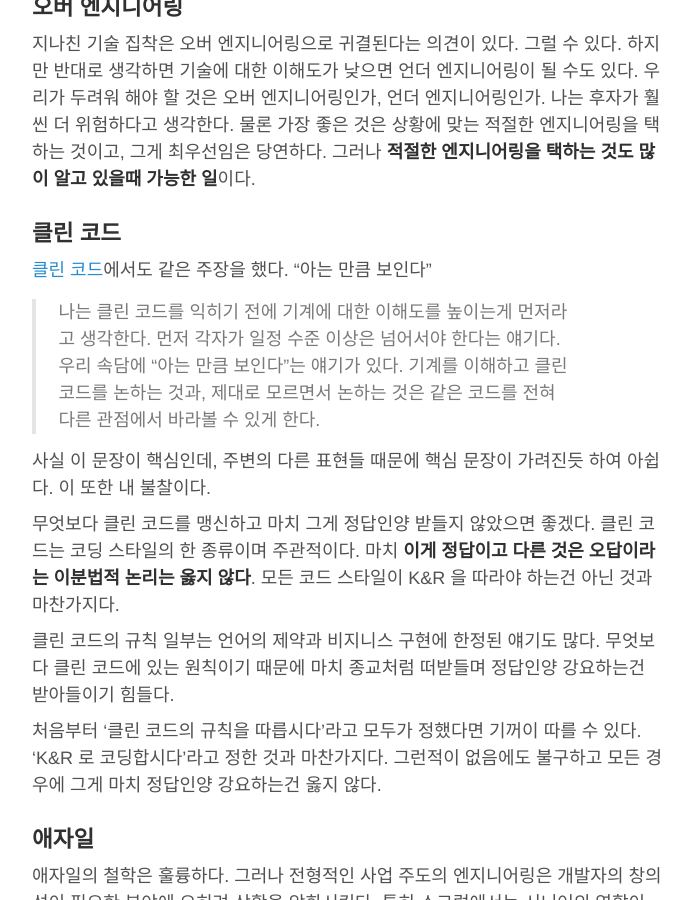
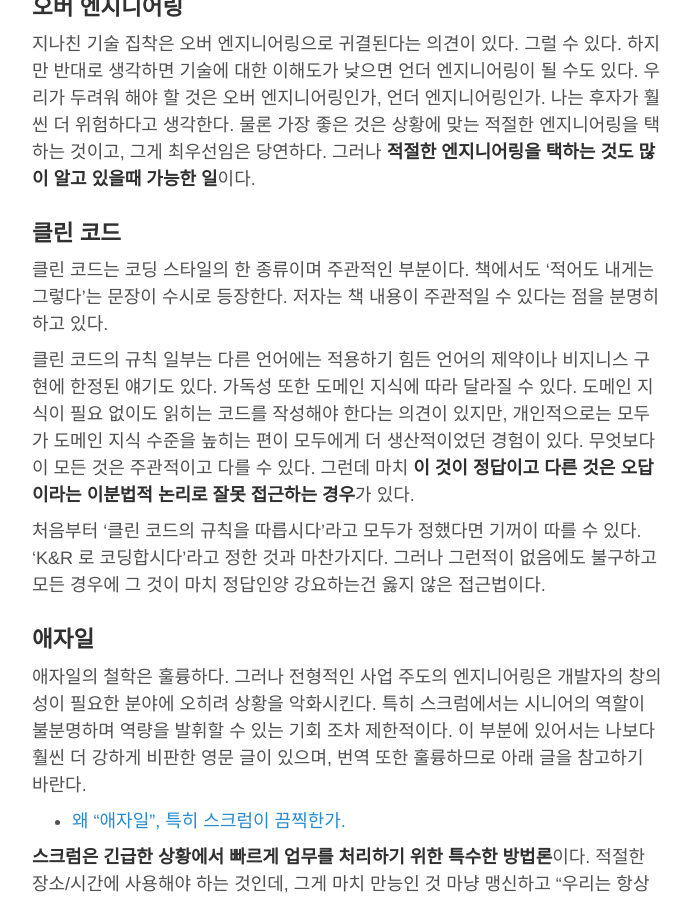
Before and after one commit to Umaigenomu/likejazz.github.io, a Jekyll site: the page built from _posts/2016-01-04-senior-developers.md, in a window 1280 px wide and 900 px high, scrolled down 1928 px. Shown: the whole window, without its empty margins (293-984 px from the left). Built offline with Jekyll 4.4.1, drawn with Linux system fonts in a browser that asks for light colours; some of the changed text lies outside the part shown.

Commit message:
Publishing

```diff
--- a/_posts/2016-01-04-senior-developers.md
+++ b/_posts/2016-01-04-senior-developers.md
@@ -22,7 +22,7 @@ title: 시니어 개발자의 조건
 
 ### 서비스 개발자
 
-주장하는 바가 서비스 개발을 매도하고 시스템 개발이 최고라는 얘기가 아니다. 완전히 잘못된 오해를 하고 있다. 알고리즘이 최고이며 과학자가 되라는 얘기도 아니다. 내 주장은 서비스 개발자를 타겟으로 하고 있다. 나 또한 서비스 개발을 주 업무로 하고 있으며 서비스를 개발할 때가 가장 즐겁다. 주장의 핵심은 '**시스템 개발을 이해하고, 서비스 개발을 해야 한다**'는 것이다. 시스템을 모르고 서비스 개발을 해선 안된다. 당연히 시스템을 얼마나 잘 이해하느냐에 따라 서비스 품질에도 차이가 난다.
+주장하는 바가 서비스 개발을 매도하고 시스템 개발이 최고라는 얘기가 아니다. 완전히 잘못된 오해를 하고 있다. 알고리즘이 최고이며 과학자가 되라는 얘기도 아니다. 내 주장은 서비스 개발자를 타겟으로 하고 있다. 나 또한 서비스 개발을 주 업무로 하고 있으며 서비스를 개발할 때가 가장 즐겁다. 주장의 핵심은 **시스템 개발을 이해하고, 서비스 개발을 해야 한다**는 것이다. 시스템을 몰라선 안된다. 당연히 시스템을 얼마나 잘 이해하느냐에 따라 서비스 품질에도 차이가 난다.
 
 프론트엔드 개발자에 하는 충고 중 이런 말도 있다. "**30년간의 소프트웨어 엔지니어링을 무시하면서 개발하지 마라**([Pretty much creating Software while Ignoring 30 years of Software Engineering](https://jjperezaguinaga.com/2014/03/19/why-cant-we-find-front-end-developers/), [번역](https://taegon.kim/archives/4810))” 컴퓨터 과학이 프론트엔드 개발을 하는데 필수 조건은 아니다. 그러나 컴퓨터와 소프트웨어의 기본적인 동작 원리는 브라우저나 자바스크립트로 코딩을 할때도 동일하게 적용된다. “아는 만큼 보인다”.
 
@@ -46,17 +46,11 @@ title: 시니어 개발자의 조건
 
 ### 클린 코드
 
-[클린 코드](http://likejazz.com/post/136399435650/%ED%81%B4%EB%A6%B0-%EC%BD%94%EB%93%9C%EB%A5%BC-%EB%8B%A4%EC%8B%9C-%EC%9D%BD%EA%B3%A0)에서도 같은 주장을 했다. "아는 만큼 보인다"
+클린 코드는 코딩 스타일의 한 종류이며 주관적인 부분이다. 책에서도 '적어도 내게는 그렇다'는 문장이 수시로 등장한다. 저자는 책 내용이 주관적일 수 있다는 점을 분명히 하고 있다.
 
-> 나는 클린 코드를 익히기 전에 기계에 대한 이해도를 높이는게 먼저라고 생각한다. 먼저 각자가 일정 수준 이상은 넘어서야 한다는 얘기다. 우리 속담에 “아는 만큼 보인다"는 얘기가 있다. 기계를 이해하고 클린 코드를 논하는 것과, 제대로 모르면서 논하는 것은 같은 코드를 전혀 다른 관점에서 바라볼 수 있게 한다.
+클린 코드의 규칙 일부는 다른 언어에는 적용하기 힘든 언어의 제약이나 비지니스 구현에 한정된 얘기도 있다. 가독성 또한 도메인 지식에 따라 달라질 수 있다. 도메인 지식이 필요 없이도 읽히는 코드를 작성해야 한다는 의견이 있지만, 개인적으로는 모두가 도메인 지식 수준을 높히는 편이 모두에게 더 생산적이었던 경험이 있다. 무엇보다 이 모든 것은 주관적이고 다를 수 있다. 그런데 마치 **이 것이 정답이고 다른 것은 오답이라는 이분법적 논리로 잘못 접근하는 경우**가 있다.
 
-사실 이 문장이 핵심인데, 주변의 다른 표현들 때문에 핵심 문장이 가려진듯 하여 아쉽다. 이 또한 내 불찰이다.
-
-무엇보다 클린 코드를 맹신하고 마치 그게 정답인양 받들지 않았으면 좋겠다. 클린 코드는 코딩 스타일의 한 종류이며 주관적이다. 마치 **이게 정답이고 다른 것은 오답이라는 이분법적 논리는 옳지 않다**. 모든 코드 스타일이 K&R 을 따라야 하는건 아닌 것과 마찬가지다.
-
-클린 코드의 규칙 일부는 언어의 제약과 비지니스 구현에 한정된 얘기도 많다. 무엇보다 클린 코드에 있는 원칙이기 때문에 마치 종교처럼 떠받들며 정답인양 강요하는건 받아들이기 힘들다.
-
-처음부터 '클린 코드의 규칙을 따릅시다'라고 모두가 정했다면 기꺼이 따를 수 있다. 'K&R 로 코딩합시다'라고 정한 것과 마찬가지다. 그런적이 없음에도 불구하고 모든 경우에 그게 마치 정답인양 강요하는건 옳지 않다.
+처음부터 '클린 코드의 규칙을 따릅시다'라고 모두가 정했다면 기꺼이 따를 수 있다. 'K&R 로 코딩합시다'라고 정한 것과 마찬가지다. 그러나 그런적이 없음에도 불구하고 모든 경우에 그 것이 마치 정답인양 강요하는건 옳지 않은 접근법이다.
 
 ### 애자일
 
@@ -78,4 +72,6 @@ title: 시니어 개발자의 조건
 
 ### 시니어 개발자
 
-나는 **기반 기술에 대한 이해도 차이가 서비스 개발의 쥬니어와 시니어를 구분하는 결정적인 차이**라고 생각한다. 그리고 이는 **서비스 품질과 연결**된다. 그렇지 않다면 기업에서 시니어를 고용할 이유가 없다. 간혹 시니어가 되어서도 쥬니어와 같은 일을 하고 싶다는 사람들이 있는데, 개인은 그렇게 하여 행복을 찾을지도 모르겠으나 기업은 그렇지 않다. 쥬니어와 시니어가 같은 일을 하고 같은 품질의 결과물을 만들어 낸다면 나이는 많고 연봉은 높은 시니어를 반길 이유가 있을까. 1년의 경력을 10번 반복한 시니어가 쥬니어에 비해 갖는 경쟁력은 과연 무엇일까. 기업은 원치 않는다. 개인에게도 결국 불행이다.
+나는 **기반 기술에 대한 이해도 차이가 서비스 개발의 쥬니어와 시니어를 구분하는 결정적인 차이**라고 생각한다. 그리고 이는 **서비스 품질과 연결**된다. 그렇지 않다면 기업에서 시니어를 고용할 이유가 없다. 간혹 시니어가 되어서도 쥬니어와 같은 일을 하고 싶다는 사람들이 있는데, 개인은 그렇게 하여 행복을 찾을지도 모르겠으나 기업은 그렇지 않다. 쥬니어와 시니어가 같은 일을 하고 같은 품질의 결과물을 만들어 낸다면 나이는 많고 연봉은 높은 시니어를 반길 이유가 있을까. 1년의 경력을 10번 반복한 시니어가 쥬니어에 비해 갖는 경쟁력은 과연 무엇일까. 기업은 원치 않는다.
+
+개인에게도 결국 불행이다.
```
